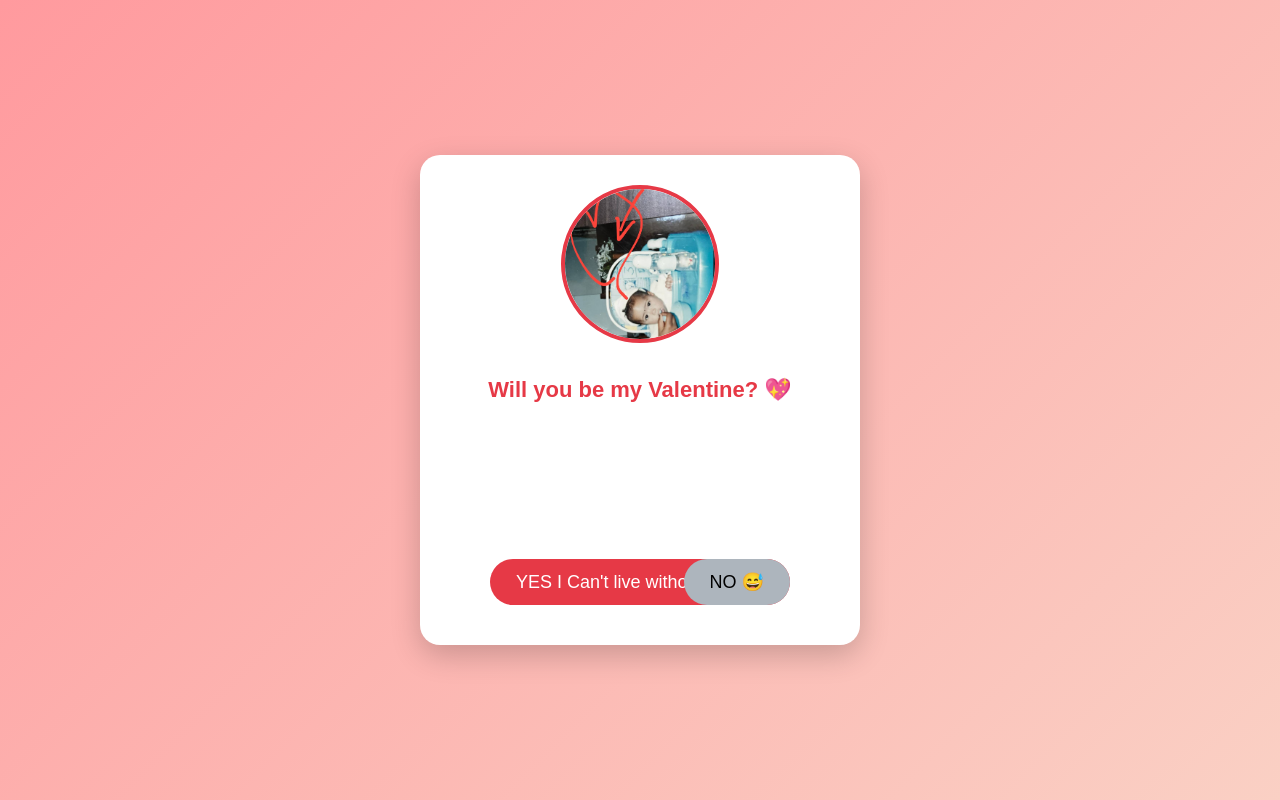
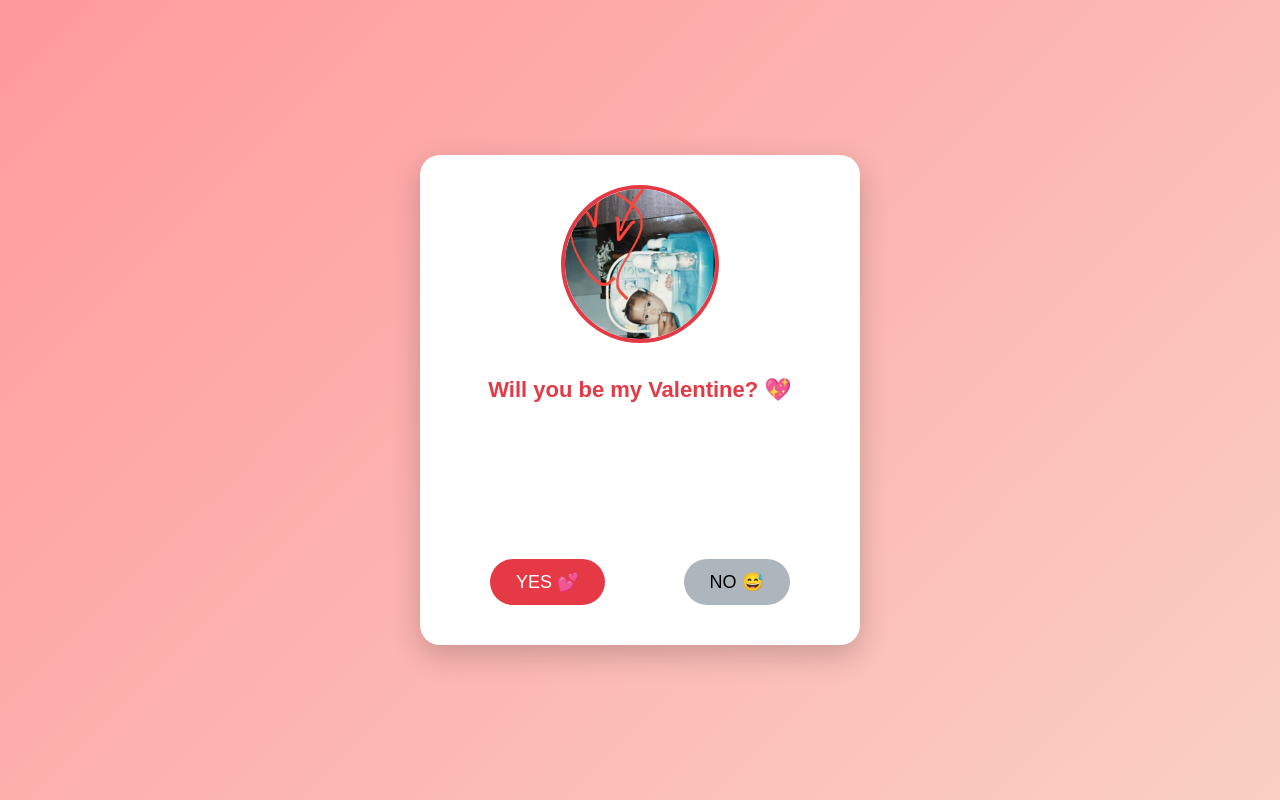
Before and after one commit to jon1424/addu, a plain HTML site: page index.html in a window 1280 px wide. Drawn offline with Linux system fonts and the light colour scheme.

Commit message:
Update index.html

```diff
--- a/index.html
+++ b/index.html
@@ -88,7 +88,7 @@
 
     <h1 id="titleText">Will you be my Valentine? 💖</h1>
 
-    <button id="yesBtn">YES I Can't live without him 💕</button>
+    <button id="yesBtn">YES 💕</button>
     <button id="noBtn">NO 😅</button>
 
     <div id="message">Yonathan Love's Adonawit ❤️</div>
```
